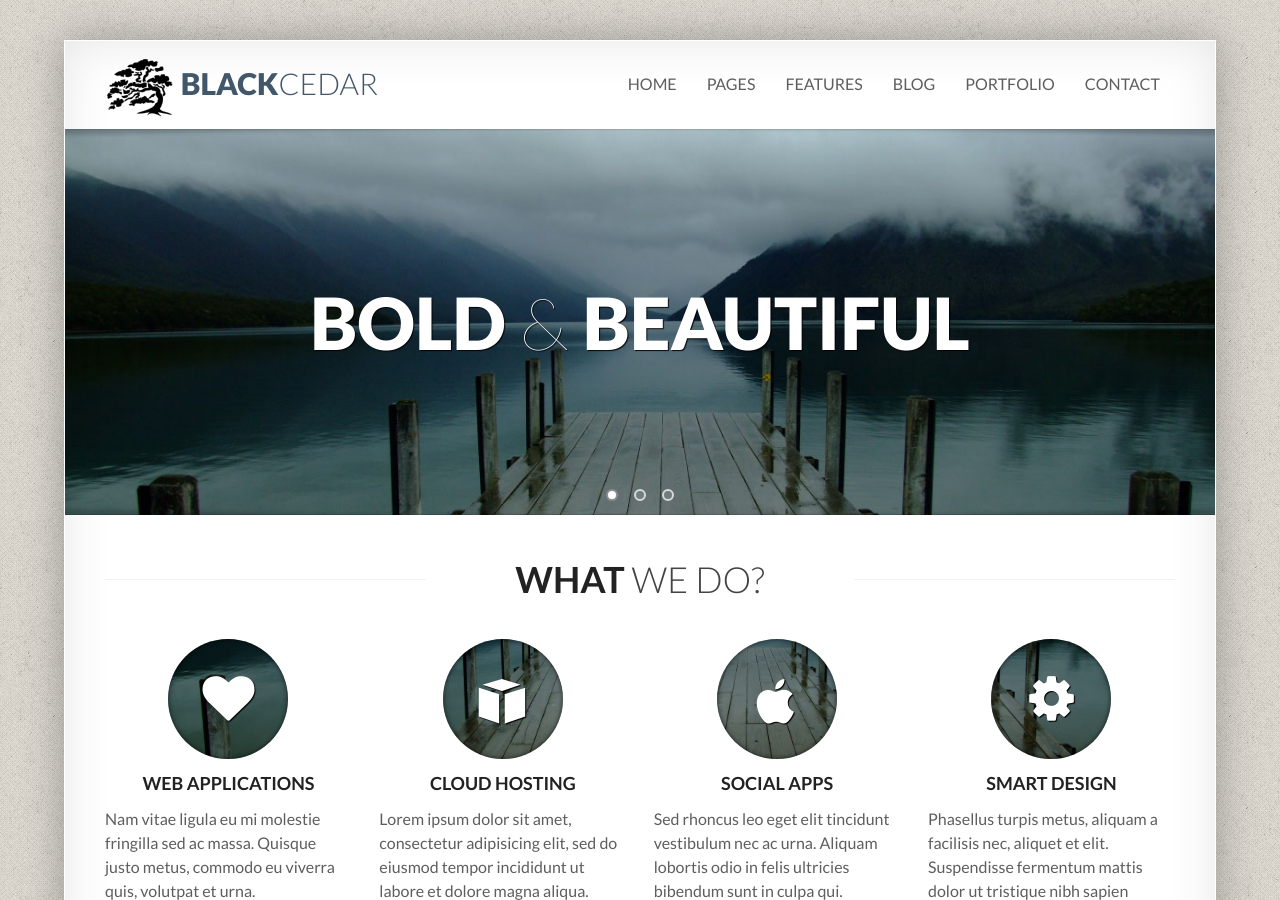
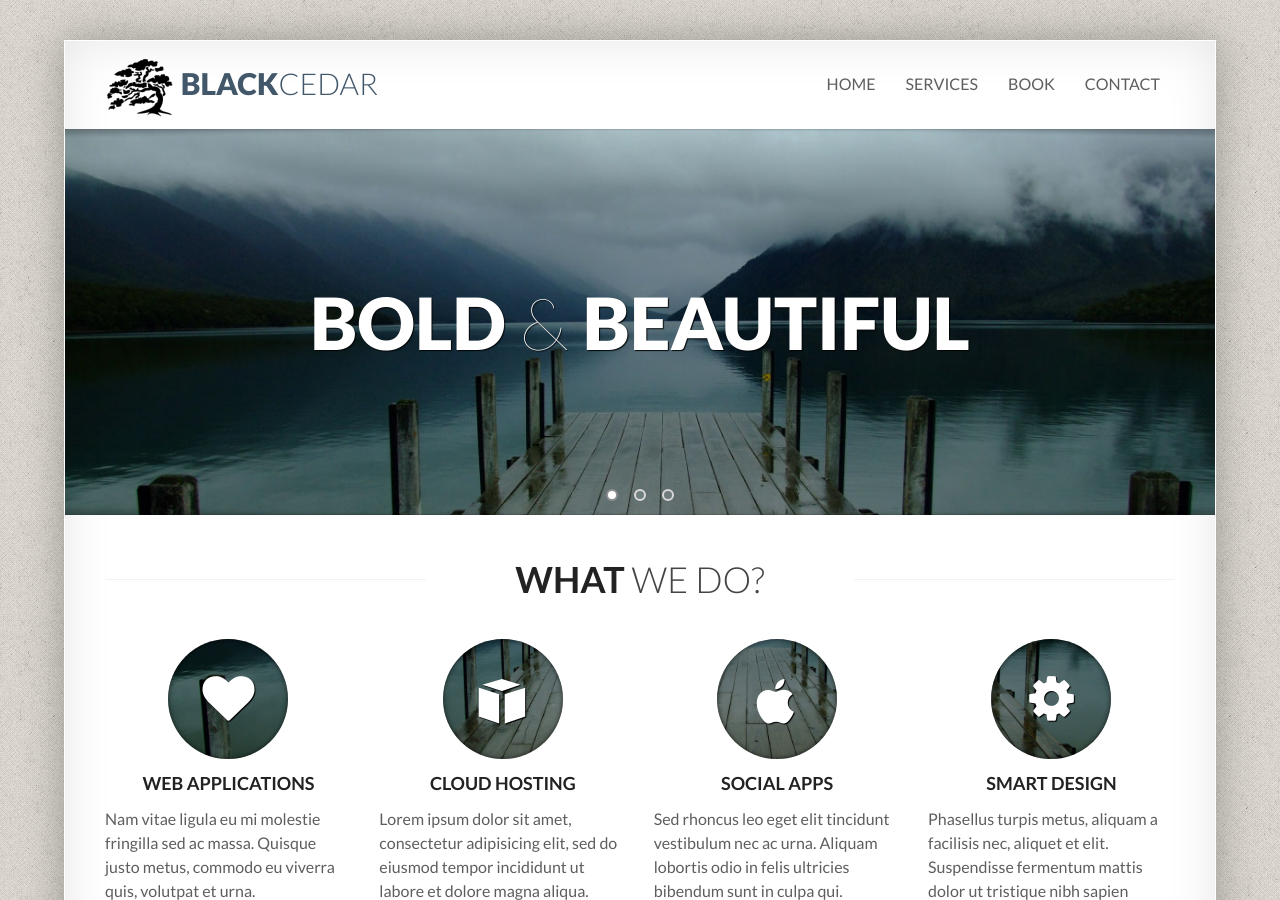
Before and after one commit to wyaeld/blackcedar.co.nz, a Jekyll site: the page built from index.html, in a window 1280 px wide and 900 px high. Built offline with Jekyll 4.4.1, drawn with Linux system fonts in a browser that asks for light colours; Markdown is read by kramdown in place of the engine named in the settings.

Commit message:
remove unused header functions

```diff
--- a/_includes/header.html
+++ b/_includes/header.html
@@ -15,97 +15,10 @@
         </h1>
         <div class="nav-collapse collapse">
           <ul class="nav pull-right">
-            <li class=""><a href="./">Home</a></li>
-            <li class="dropdown">
-              <a class="dropdown-toggle" data-toggle="dropdown" href="#">Pages</a>
-              <ul class="dropdown-menu">
-                <li>
-                  <a href="about.html">About Us</a>
-                </li>
-                <li>
-                  <a href="services.html">Services</a>
-                </li>
-                <li>
-                  <a href="faq.html">FAQ</a>
-                </li>
-                <li>
-                  <a href="pricing.html">Pricing</a>
-                </li>
-                <li>
-                  <a href="docs.html">Docs</a>
-                </li>
-                <li>
-                  <a href="testimonials.html">Testimonials</a>
-                </li>
-                <li>
-                  <a href="404.html">404</a>
-                </li>
-                <li>
-                  <a href="sidebar-right.html">Right sidebar</a>
-                </li>
-                <li>
-                  <a href="sidebar-left.html">Left sidebar</a>
-                </li>
-                <li>
-                  <a href="fullbg.html">Full background</a>
-                </li>
-                <li>
-                  <a href="altpage.html">Alternative</a>
-                </li>
-              </ul>
-            </li>
-            <li class="dropdown">
-              <a class="dropdown-toggle" data-toggle="dropdown" href="#">Features</a>
-              <ul class="dropdown-menu">
-                <li>
-                  <a href="typography.html">Typography</a>
-                </li>
-                <li>
-                  <a href="elements.html">Elements</a>
-                </li>
-                <li>
-                  <a href="icons.html">Icons</a>
-                </li>
-                <li>
-                  <a href="tables.html">Tables</a>
-                </li>
-              </ul>
-            </li>
-            <li class="dropdown">
-              <a class="dropdown-toggle" data-toggle="dropdown" href="#">Blog</a>
-              <ul class="dropdown-menu">
-                <li>
-                  <a href="blog.html">Normal blog</a>
-                </li>
-                <li>
-                  <a href="timeline.html">Timeline</a>
-                </li>
-                <li>
-                  <a href="blog-fullwidth.html">Fullwidth blog</a>
-                </li>
-                <li>
-                  <a href="post.html">Single post</a>
-                </li>
-              </ul>
-            </li>
-            <li class="dropdown">
-              <a class="dropdown-toggle" data-toggle="dropdown" href="#">Portfolio</a>
-              <ul class="dropdown-menu">
-                <li>
-                  <a href="portfolio-3col.html">Three Columns</a>
-                </li>
-                <li>
-                  <a href="portfolio-4col.html">Four Columns</a>
-                </li>
-                <li>
-                  <a href="portfolio-item.html">Single Item</a>
-                </li>
-                <li>
-                  <a href="portfolio-3col-squared.html">Squared Portfolio</a>
-                </li>
-              </ul>
-            </li>
-            <li class=""><a href="contact.html">Contact</a></li>
+            <li class=""><a href="/">Home</a></li>
+            <li class=""><a href="/services">Services</a></li>
+            <li class=""><a href="/book">Book</a></li>
+            <li class=""><a href="/contact">Contact</a></li>
           </ul>
         </div>
       </div>
```
